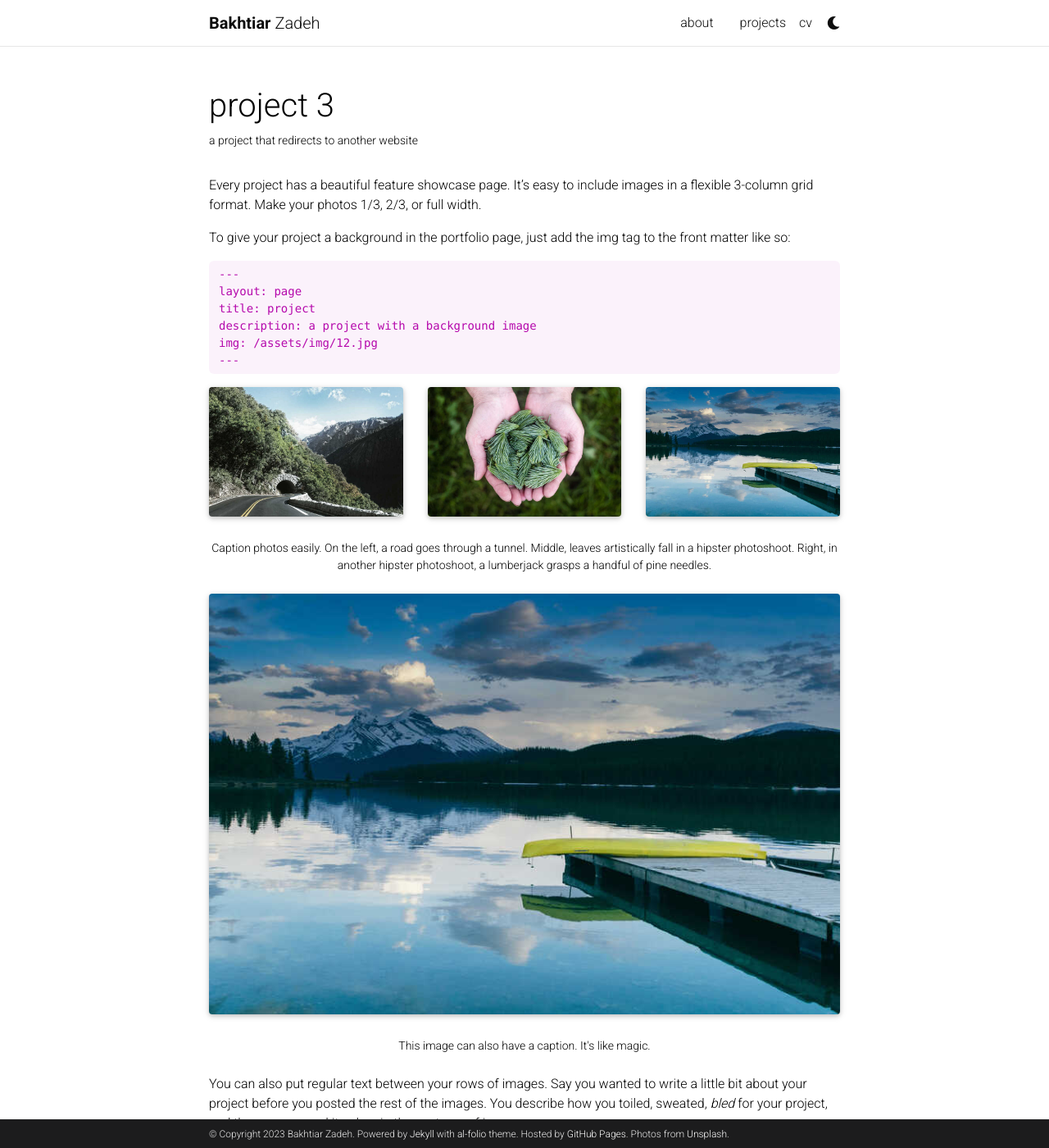
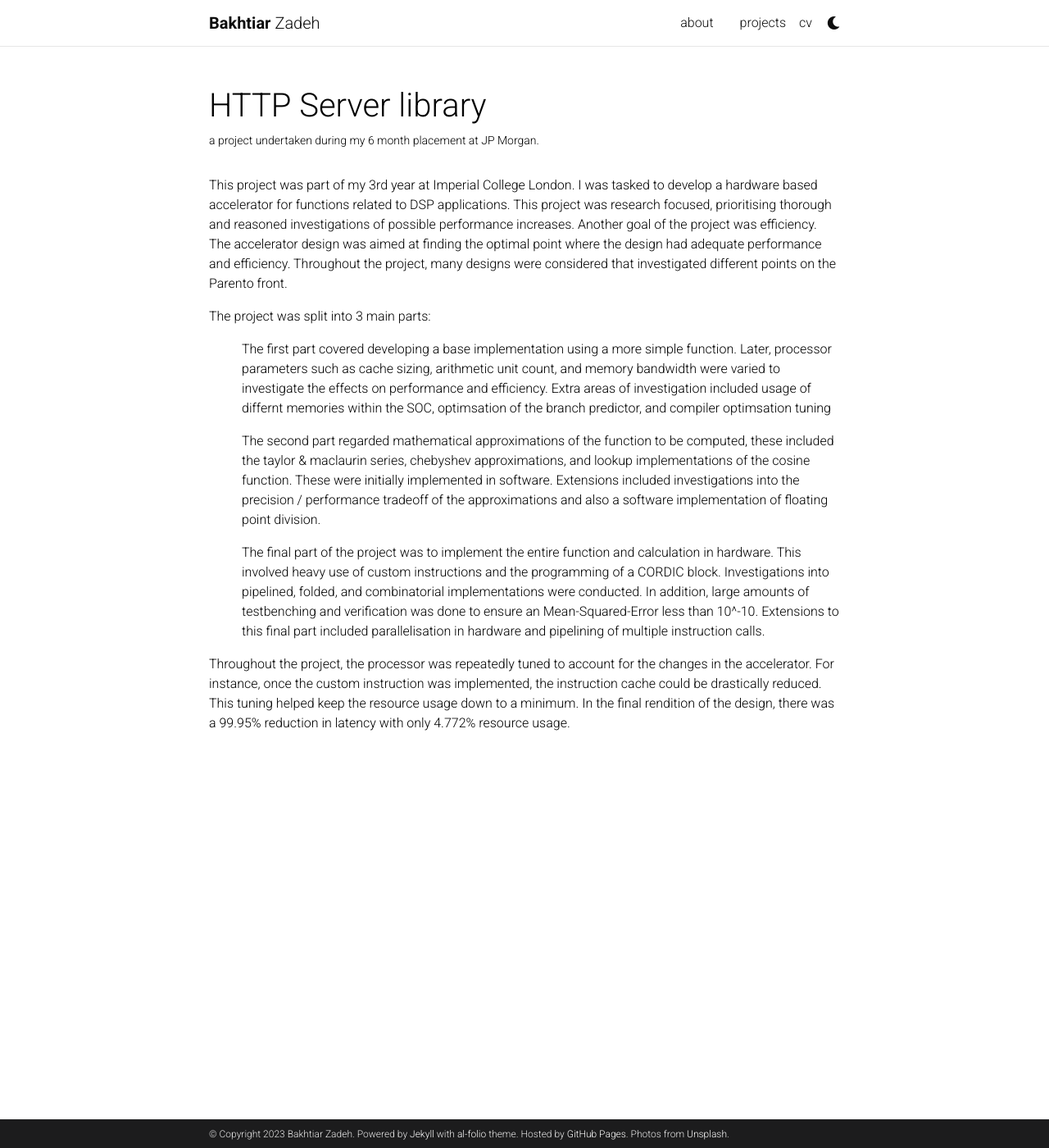
Before and after one commit to bakhtiarZ/bakhtiarZ.github.io, a Jekyll site: the page built from _projects/3_project.md, in a window 1280 px wide and 1400 px high. Shown: the whole window at 82% size. Built offline with Jekyll 4.4.1, drawn with Linux system fonts in a browser that asks for light colours; full-size pictures stand in for the smaller copies a plugin makes; comment, search, counter and statistics services are not loaded; a style sheet for code colours, icons or effects is not loaded; some of the changed text lies outside the part shown.

Commit message:
2/3 projects complete

````diff
--- a/_projects/3_project.md
+++ b/_projects/3_project.md
@@ -1,81 +1,15 @@
 ---
 layout: page
-title: project 3
-description: a project that redirects to another website
+title: HTTP Server library
+description: a project undertaken during my 6 month placement at JP Morgan.
 img: assets/img/7.jpg
-redirect: https://unsplash.com
 importance: 3
 category: work
 ---
+<p> This project was part of my 3rd year at Imperial College London. I was tasked to develop a hardware based accelerator for functions related to DSP applications. This project was research focused, prioritising thorough and reasoned investigations of possible performance increases. Another goal of the project was efficiency. The accelerator design was aimed at finding the optimal point where the design had adequate performance and efficiency. Throughout the project, many designs were considered that investigated different points on the Parento front. </p>
 
-Every project has a beautiful feature showcase page.
-It's easy to include images in a flexible 3-column grid format.
-Make your photos 1/3, 2/3, or full width.
-
-To give your project a background in the portfolio page, just add the img tag to the front matter like so:
-
-    ---
-    layout: page
-    title: project
-    description: a project with a background image
-    img: /assets/img/12.jpg
-    ---
-
-<div class="row">
-    <div class="col-sm mt-3 mt-md-0">
-        {% include figure.html path="assets/img/1.jpg" title="example image" class="img-fluid rounded z-depth-1" %}
-    </div>
-    <div class="col-sm mt-3 mt-md-0">
-        {% include figure.html path="assets/img/3.jpg" title="example image" class="img-fluid rounded z-depth-1" %}
-    </div>
-    <div class="col-sm mt-3 mt-md-0">
-        {% include figure.html path="assets/img/5.jpg" title="example image" class="img-fluid rounded z-depth-1" %}
-    </div>
-</div>
-<div class="caption">
-    Caption photos easily. On the left, a road goes through a tunnel. Middle, leaves artistically fall in a hipster photoshoot. Right, in another hipster photoshoot, a lumberjack grasps a handful of pine needles.
-</div>
-<div class="row">
-    <div class="col-sm mt-3 mt-md-0">
-        {% include figure.html path="assets/img/5.jpg" title="example image" class="img-fluid rounded z-depth-1" %}
-    </div>
-</div>
-<div class="caption">
-    This image can also have a caption. It's like magic.
-</div>
-
-You can also put regular text between your rows of images.
-Say you wanted to write a little bit about your project before you posted the rest of the images.
-You describe how you toiled, sweated, *bled* for your project, and then... you reveal its glory in the next row of images.
-
-
-<div class="row justify-content-sm-center">
-    <div class="col-sm-8 mt-3 mt-md-0">
-        {% include figure.html path="assets/img/6.jpg" title="example image" class="img-fluid rounded z-depth-1" %}
-    </div>
-    <div class="col-sm-4 mt-3 mt-md-0">
-        {% include figure.html path="assets/img/11.jpg" title="example image" class="img-fluid rounded z-depth-1" %}
-    </div>
-</div>
-<div class="caption">
-    You can also have artistically styled 2/3 + 1/3 images, like these.
-</div>
-
-
-The code is simple.
-Just wrap your images with `<div class="col-sm">` and place them inside `<div class="row">` (read more about the <a href="https://getbootstrap.com/docs/4.4/layout/grid/">Bootstrap Grid</a> system).
-To make images responsive, add `img-fluid` class to each; for rounded corners and shadows use `rounded` and `z-depth-1` classes.
-Here's the code for the last row of images above:
-
-{% raw %}
-```html
-<div class="row justify-content-sm-center">
-    <div class="col-sm-8 mt-3 mt-md-0">
-        {% include figure.html path="assets/img/6.jpg" title="example image" class="img-fluid rounded z-depth-1" %}
-    </div>
-    <div class="col-sm-4 mt-3 mt-md-0">
-        {% include figure.html path="assets/img/11.jpg" title="example image" class="img-fluid rounded z-depth-1" %}
-    </div>
-</div>
-```
-{% endraw %}
+<p> The project was split into 3 main parts: </p>
+<ul> The first part covered developing a base implementation using a more simple function. Later, processor parameters such as cache sizing, arithmetic unit count, and memory bandwidth were varied to investigate the effects on performance and efficiency. Extra areas of investigation included usage of differnt memories within the SOC, optimsation of the branch predictor, and compiler optimsation tuning</ul>
+<ul> The second part regarded mathematical approximations of the function to be computed, these included the taylor & maclaurin series, chebyshev approximations, and lookup implementations of the cosine function. These were initially implemented in software. Extensions included investigations into the precision / performance tradeoff of the approximations and also a software implementation of floating point division. </ul>
+<ul> The final part of the project was to implement the entire function and calculation in hardware. This involved heavy use of custom instructions and the programming of a CORDIC block. Investigations into pipelined, folded, and combinatorial implementations were conducted. In addition, large amounts of testbenching and verification was done to ensure an Mean-Squared-Error less than 10^-10. Extensions to this final part included parallelisation in hardware and pipelining of multiple instruction calls.</ul>
+<p> Throughout the project, the processor was repeatedly tuned to account for the changes in the accelerator. For instance, once the custom instruction was implemented, the instruction cache could be drastically reduced. This tuning helped keep the resource usage down to a minimum. In the final rendition of the design, there was a 99.95% reduction in latency with only 4.772% resource usage.</p>
````
Also changed, not shown: _projects/1_project.md (+1 -1 lines), _projects/2_project.md (+11 -65 lines), assets/img/DE1.jpg (added), assets/img/fpgablockdiagram.PNG (added).
